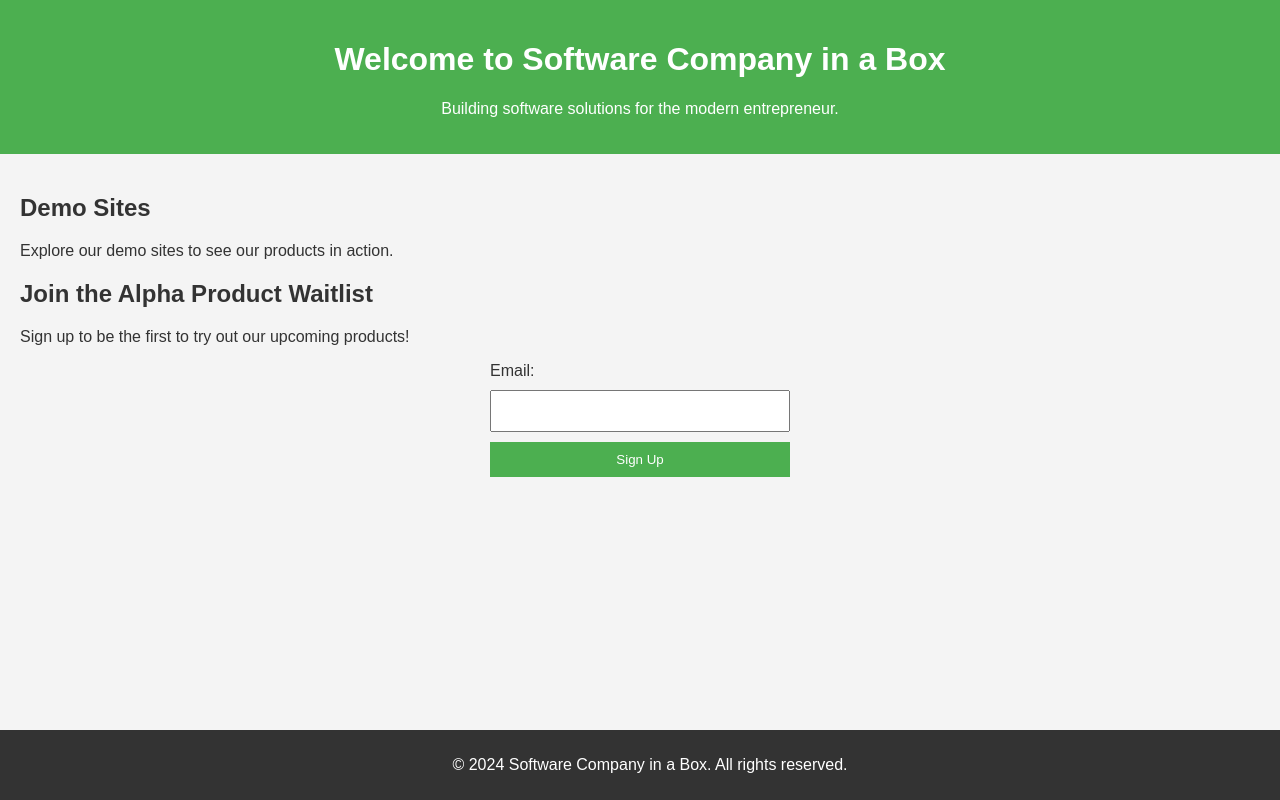
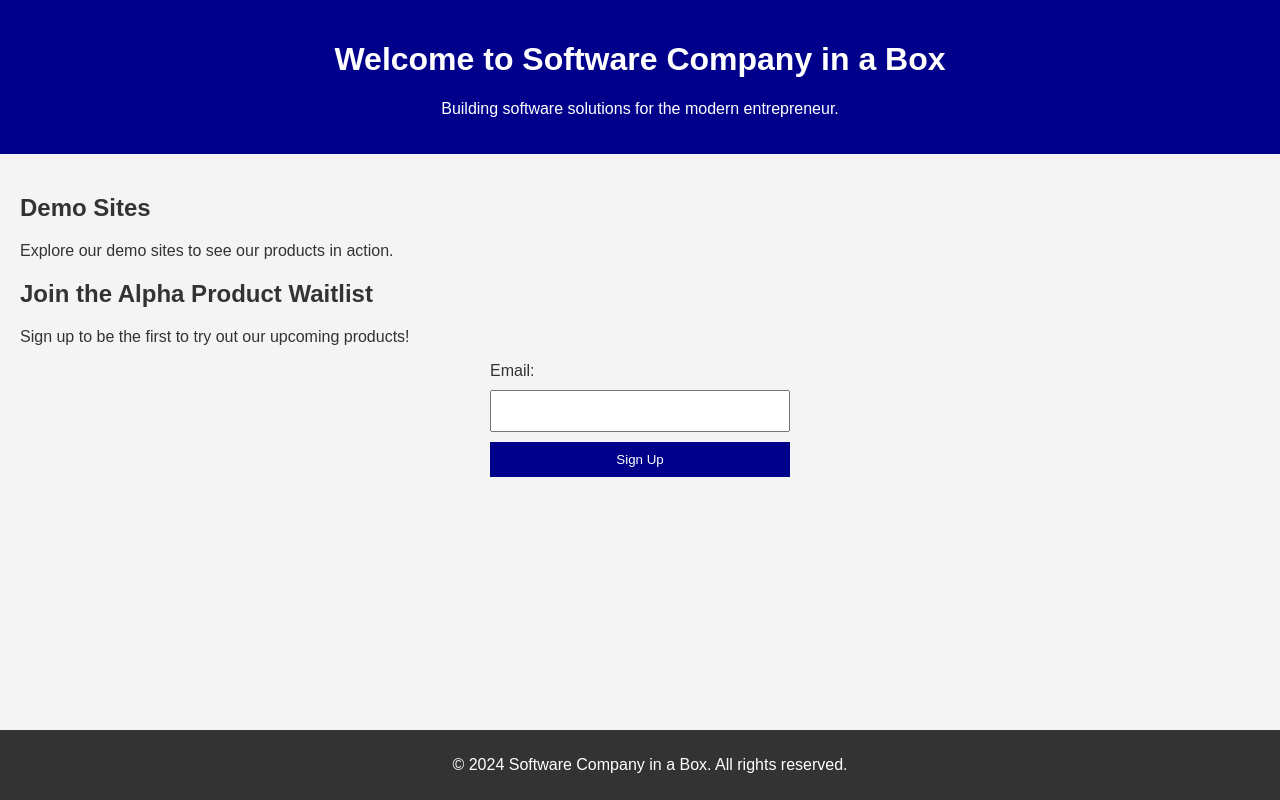
Before and after one commit to toddllm/softwarecompanyinabox, a website: page public/index.html in a window 1280 px wide. Drawn offline with Linux system fonts and the light colour scheme.

Commit message:
Change color scheme to dark blue

```diff
--- a/public/styles.css
+++ b/public/styles.css
@@ -7,12 +7,6 @@ body {
     color: #333;
 }
 
-header {
-    background-color: #4CAF50;
-    color: white;
-    padding: 20px;
-    text-align: center;
-}
 
 main {
     padding: 20px;
@@ -48,14 +42,21 @@ input {
     font-size: 1rem;
 }
 
+header {
+    background-color: #00008b;
+    color: white;
+    padding: 20px;
+    text-align: center;
+}
+
 button {
     padding: 10px;
-    background-color: #4CAF50;
+    background-color: #00008b;
     color: white;
     border: none;
     cursor: pointer;
 }
 
 button:hover {
-    background-color: #45a049;
+    background-color: #00008b;
 }
```
